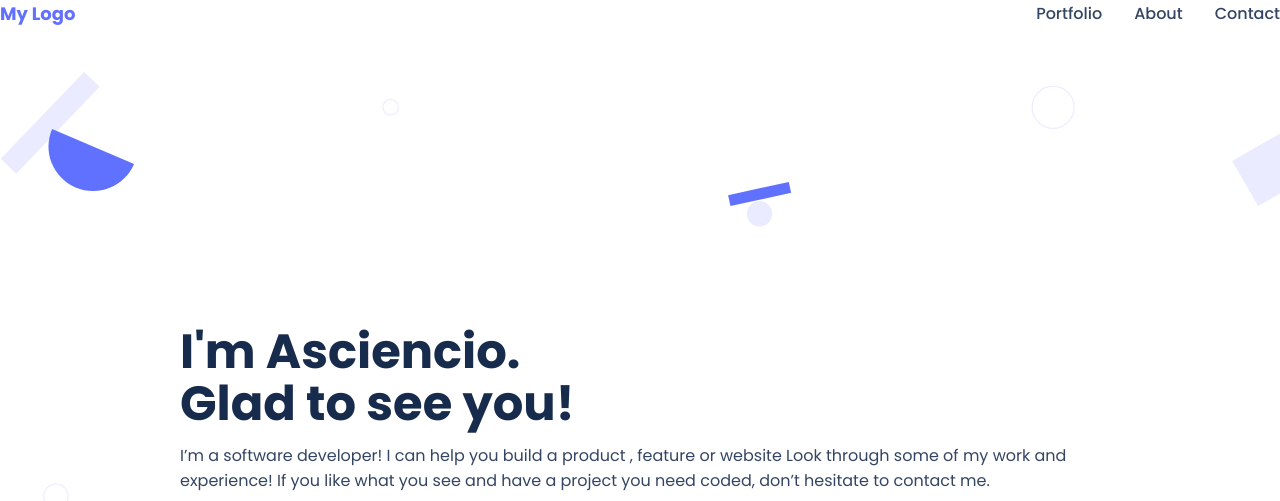
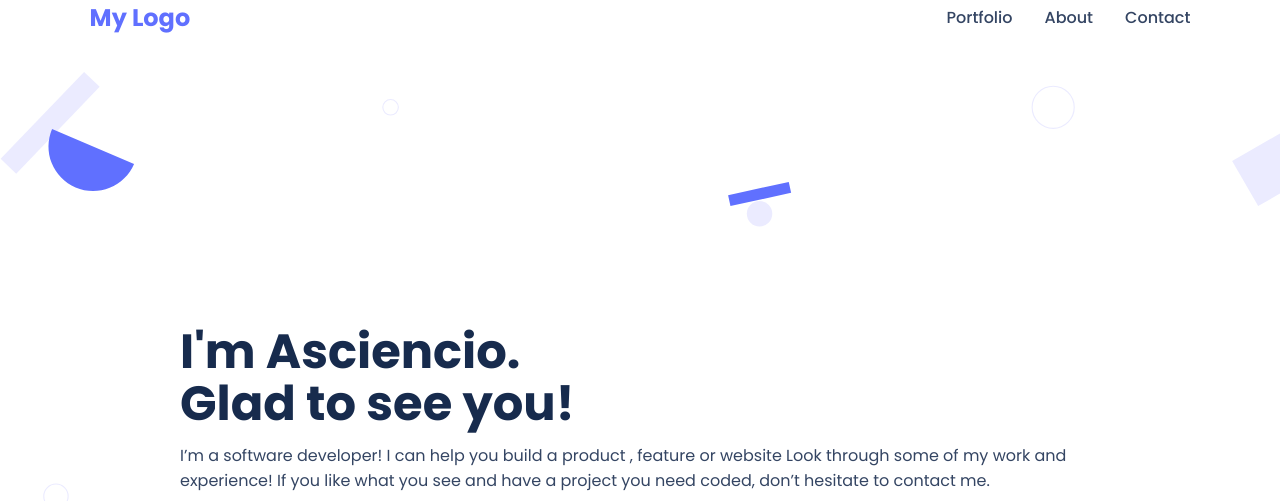
Before and after one commit to AsciencioAlex/Personal-Portfolio, a website: page index.html in a window 1280 px wide. Shown: the top 501 px of the page. Drawn offline with Linux system fonts and the light colour scheme.

Commit message:
Update main.css
changes on social icon and my logo css

```diff
--- a/main.css
+++ b/main.css
@@ -33,6 +33,7 @@ html {
 html,
 body {
   height: 100%;
+  width: 100%;
 }
 
 body {
@@ -115,6 +116,7 @@ hr {
 
 .social__icons {
   gap: 1.5em;
+  list-style-type: none;
 }
 
 .flex-row {
@@ -141,6 +143,10 @@ hr {
 .grid {
   display: grid;
 }
+.flex-container {
+  width: min(86%, 180rem);
+  margin: 0 auto;
+}
 
 .Flexbox-header {
   position: absolute;
@@ -154,11 +160,12 @@ hr {
 
 .logo {
   font-weight: bold;
-  font-size: 18px;
+  font-size: 24px;
 }
 
 .navigation_head {
   display: none;
+
 }
 
 #flexbox-head-container {
```
